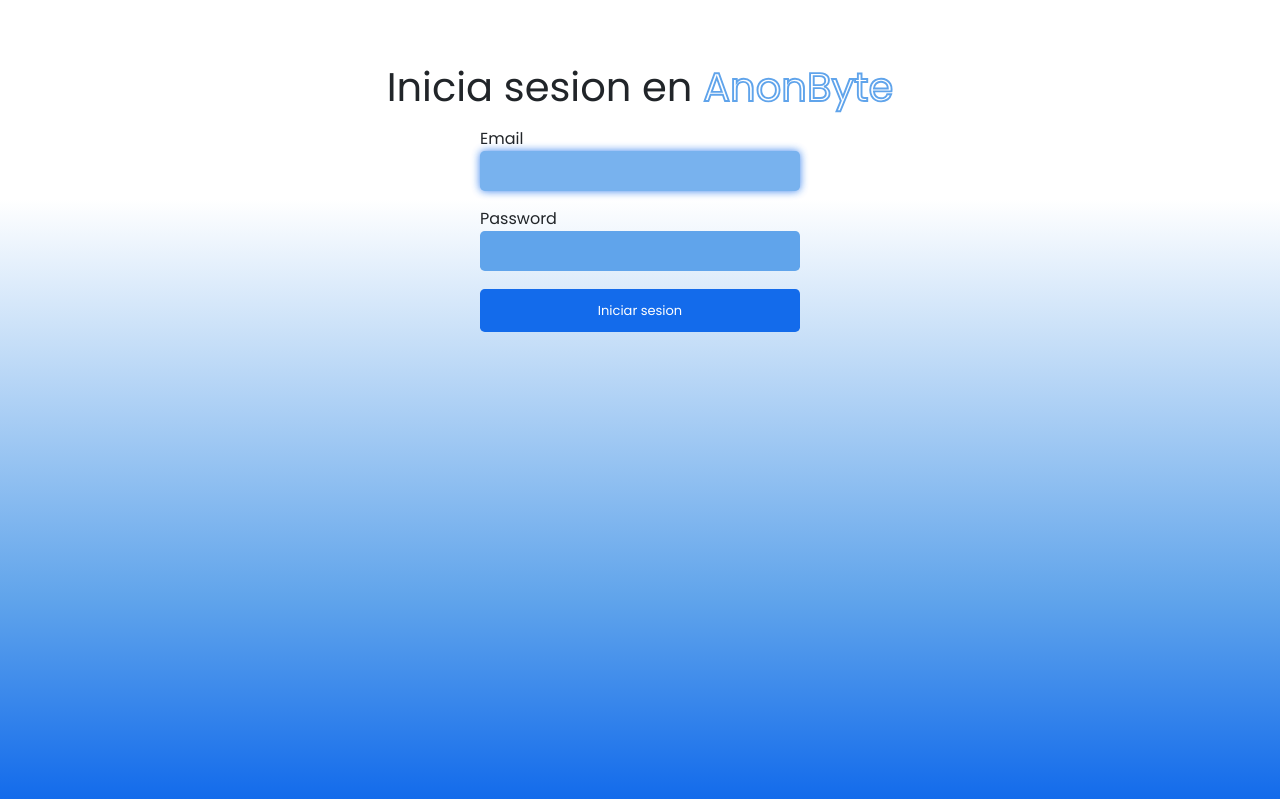
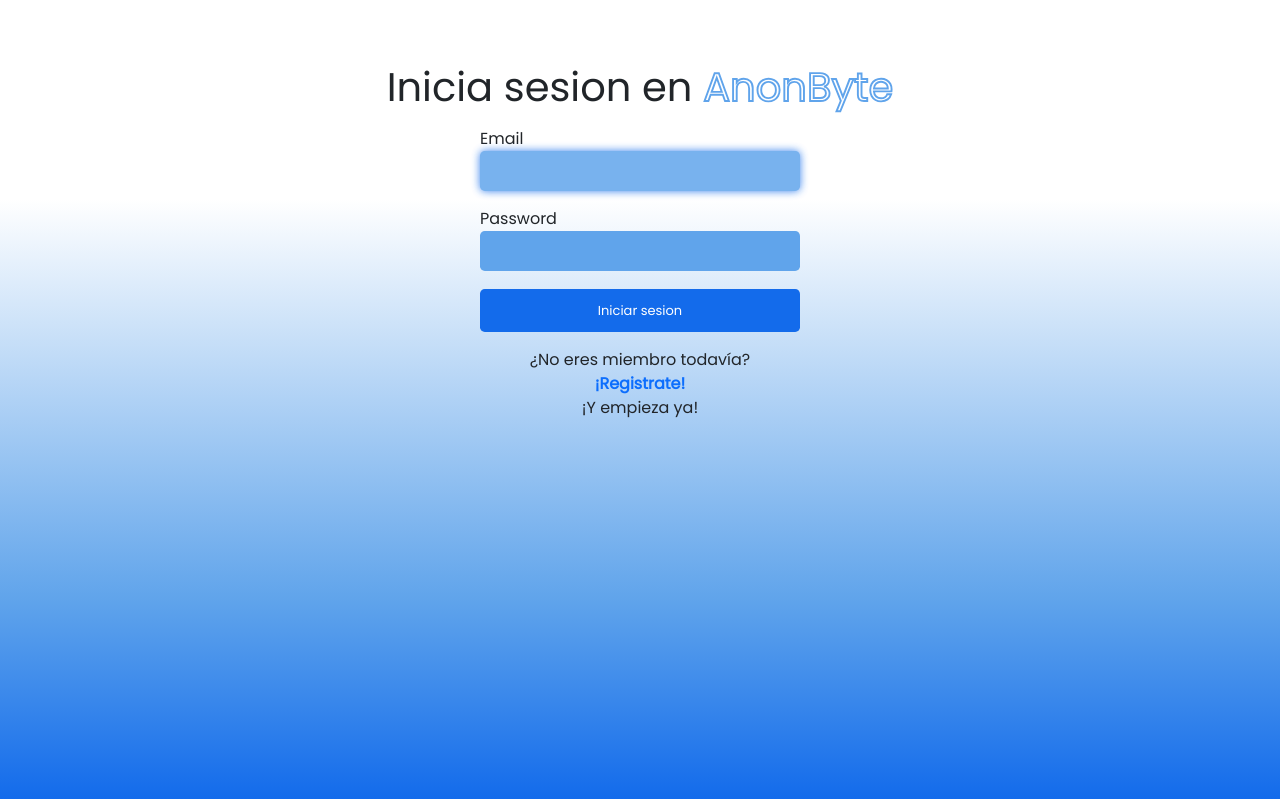
Before and after one commit to AndreuSeg/AnonByte, a PHP site: page /login_page.php in a window 1280 px wide. Shown: the part 124-923 px from the top of the page. Run offline with PHP 8.4, Linux system fonts and the light colour scheme.

Commit message:
Cambios login y registro

```diff
--- a/css/style.css
+++ b/css/style.css
@@ -13,6 +13,7 @@
 
 .padre {
 	height: 100vh;
+	width: 100vw;
 	display: flex;
 	background: rgb(255, 255, 255);
 	background: linear-gradient(180deg, rgba(255, 255, 255, 1) 25%, var(--light_blue) 75%, var(--blue) 100%);
@@ -147,6 +148,18 @@ nav h1 {
 .section-inputs>button:hover {
     opacity: 0.75;
 }
+
+.section-inputs>p {
+	margin-top: 1rem;
+	display: flex;
+	flex-direction: column;
+    align-items: center;
+}
+
+.section-inputs>p>a {
+	text-decoration: none;
+	font-weight: bold;
+}
 /* Acaba estilado formularios login y registro */
 
 /* Empieza el estilado de la pagina de dashboard.php */
--- a/public/login_page.php
+++ b/public/login_page.php
@@ -15,6 +15,7 @@
                     <input type="password" name="password" id="password" type="password" autocomplete="off">
                 </label>
                 <button type="submit" class="submit-btn">Iniciar sesion</button>
+                <p>¿No eres miembro todavía?<br><a href="./register_page.php">¡Registrate!</a>¡Y empieza ya!</p>
             </form>
         </div>
     </div>
--- a/public/register_page.php
+++ b/public/register_page.php
@@ -23,6 +23,7 @@
                     <input type="password" name="password" id="password" type="password" placeholder="Password" autocomplete="off">
                 </label>
                 <button type="submit">Crear cuenta</button>
+                <p>¿Ya tienes cuenta?<br><a href="./login_page.php">¡Inicia sesión!</a></p>
             </form>
         </div>
     </div>
```
